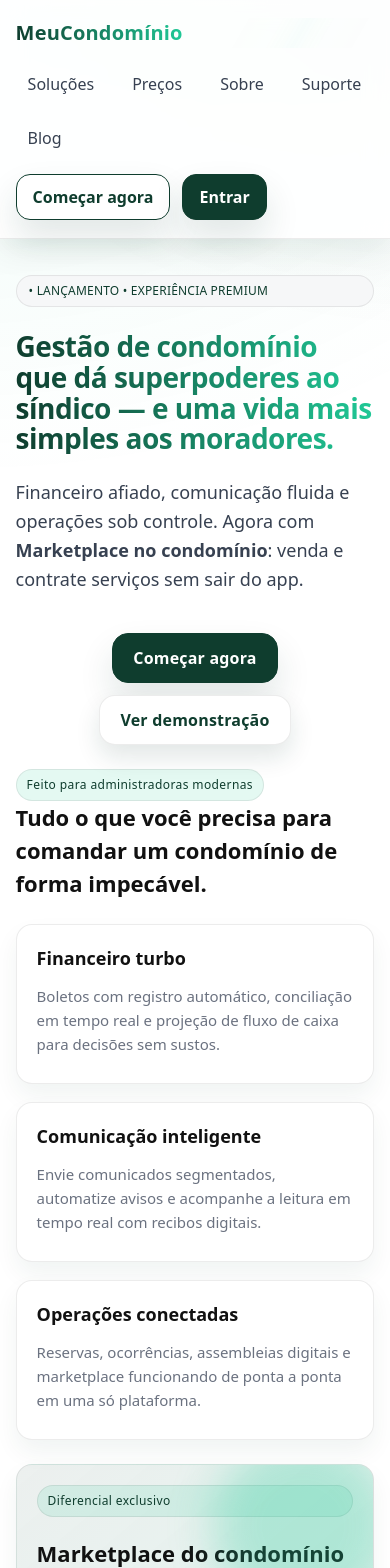
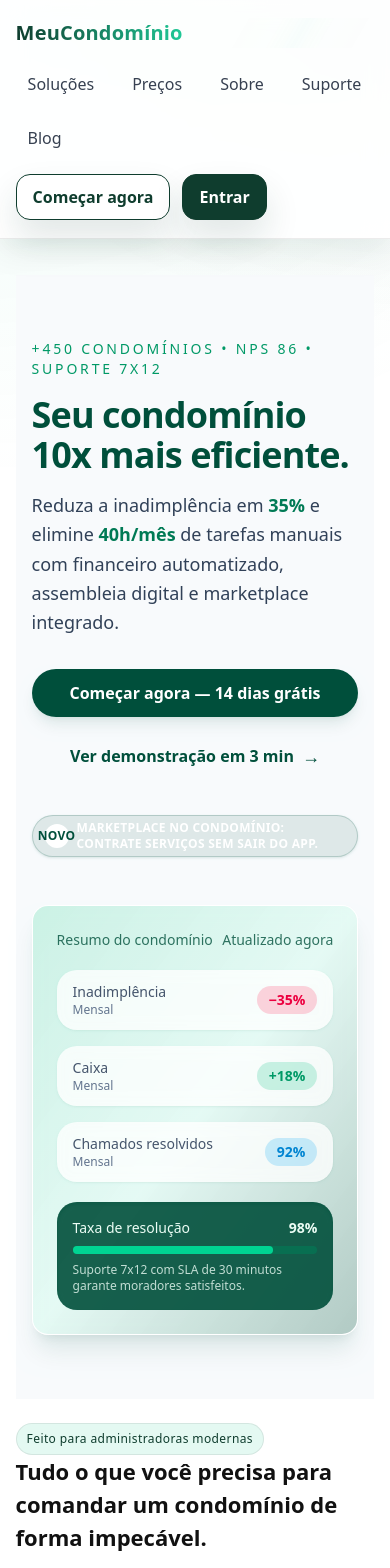
Before and after one commit to meu-condominio0/Meu-Condom-nio, a React (Vite) app: page / in a window 390 px wide. Shown: the top 1568 px of the page. Built offline with nearby package versions, Linux system fonts and the light colour scheme.

Commit message:
Cria hero responsivo para landing

```diff
--- a/components/marketing/HomePage.tsx
+++ b/components/marketing/HomePage.tsx
@@ -1,4 +1,5 @@
 import { useEffect } from 'react';
+import Hero from '@/src/components/Hero';
 import { MarketingLayout, type MarketingPageProps } from './MarketingLayout';
 
 const HERO_FEATURES = [
@@ -68,39 +69,16 @@ const TESTIMONIALS = [
 
 export function MarketingHomePage({ onNavigate, onLogin }: MarketingPageProps) {
   useEffect(() => {
-    document.title = 'MeuCondomínio — Gestão completa para condomínios';
+    document.title = 'MeuCondomínio — Seu condomínio 10x mais eficiente.';
   }, []);
 
   return (
     <MarketingLayout currentPath="/" onNavigate={onNavigate} onLogin={onLogin}>
-      <section className="marketing-section" aria-labelledby="hero-heading">
-        <span className="marketing-eyebrow" aria-hidden="true">
-          • lançamento • experiência premium
-        </span>
-        <h1 id="hero-heading" className="marketing-title">
-          Gestão de condomínio que dá superpoderes ao síndico — e uma vida mais simples aos moradores.
-        </h1>
-        <p className="marketing-lead">
-          Financeiro afiado, comunicação fluida e operações sob controle.
-          Agora com <strong>Marketplace no condomínio</strong>: venda e contrate serviços sem sair do app.
-        </p>
-
-        <div className="marketing-hero-actions" role="group" aria-label="Ações principais">
-          <a href="/comece" onClick={(event) => { event.preventDefault(); onNavigate('/comece'); }}>
-            Começar agora
-          </a>
-          <a
-            className="secondary"
-            href="/demo"
-            onClick={(event) => {
-              event.preventDefault();
-              onNavigate('/demo');
-            }}
-          >
-            Ver demonstração
-          </a>
-        </div>
-      </section>
+      <Hero
+        variant="A"
+        onPrimaryClick={() => onNavigate('/comece')}
+        onSecondaryClick={() => onNavigate('/demo')}
+      />
 
       <section className="marketing-section" aria-labelledby="destaques-heading">
         <div className="marketing-section-header">
--- /dev/null
+++ b/src/components/Badge.tsx
@@ -0,0 +1,22 @@
+import type { PropsWithChildren } from 'react';
+
+type BadgeProps = PropsWithChildren<{
+  className?: string;
+}>;
+
+function classNames(...classes: Array<string | undefined | false>) {
+  return classes.filter(Boolean).join(' ');
+}
+
+export default function Badge({ children, className }: BadgeProps) {
+  return (
+    <span
+      className={classNames(
+        'inline-flex items-center gap-2 rounded-full border border-emerald-900/20 bg-emerald-900/10 px-3 py-1 text-xs font-semibold uppercase tracking-wide text-emerald-900 dark:border-emerald-400/30 dark:bg-emerald-400/10 dark:text-emerald-200',
+        className,
+      )}
+    >
+      {children}
+    </span>
+  );
+}
--- /dev/null
+++ b/src/components/Hero.tsx
@@ -0,0 +1,133 @@
+import Badge from './Badge';
+
+type HeroVariant = 'A' | 'B';
+
+type HeroProps = {
+  variant?: HeroVariant;
+  onPrimaryClick?: () => void;
+  onSecondaryClick?: () => void;
+};
+
+const HEADLINES: Record<HeroVariant, string> = {
+  A: 'Seu condomínio 10x mais eficiente.',
+  B: 'Gestão séria. Vida leve.',
+};
+
+const KPI_CARDS = [
+  { label: 'Inadimplência', value: '−35%', trend: 'bg-rose-500/20 text-rose-600 dark:text-rose-300' },
+  { label: 'Caixa', value: '+18%', trend: 'bg-emerald-500/20 text-emerald-600 dark:text-emerald-300' },
+  { label: 'Chamados resolvidos', value: '92%', trend: 'bg-sky-500/20 text-sky-600 dark:text-sky-300' },
+];
+
+const PROOF_COPY = '+450 condomínios • NPS 86 • Suporte 7x12';
+
+function dispatchCtaEvent(id: 'primary' | 'demo') {
+  if (typeof window === 'undefined') return;
+
+  window.dispatchEvent(new CustomEvent('cta:click', { detail: { id } }));
+}
+
+export default function Hero({ variant = 'A', onPrimaryClick, onSecondaryClick }: HeroProps) {
+  const headline = HEADLINES[variant];
+
+  return (
+    <section
+      className="bg-slate-50 py-16 text-slate-900 dark:bg-slate-950 dark:text-slate-100"
+      aria-labelledby="hero-heading"
+    >
+      <div className="mx-auto grid max-w-7xl gap-12 px-4 sm:px-6 lg:grid-cols-[minmax(0,1fr)_minmax(0,0.9fr)] lg:items-center lg:gap-16 lg:px-8">
+        <div className="mx-auto flex w-full max-w-2xl flex-col gap-8 lg:mx-0">
+          <div className="flex flex-col gap-4">
+            <span className="text-sm font-medium uppercase tracking-[0.2em] text-emerald-600 dark:text-emerald-300">
+              {PROOF_COPY}
+            </span>
+            <h1 id="hero-heading" className="text-4xl font-bold tracking-tight text-emerald-900 dark:text-emerald-100 sm:text-5xl">
+              {headline}
+            </h1>
+            <p className="text-lg leading-relaxed text-slate-700 dark:text-slate-200">
+              Reduza a inadimplência em <span className="font-semibold text-emerald-700 dark:text-emerald-300">35%</span> e elimine{' '}
+              <span className="font-semibold text-emerald-700 dark:text-emerald-300">40h/mês</span> de tarefas manuais com financeiro automatizado,
+              assembleia digital e marketplace integrado.
+            </p>
+          </div>
+
+          <div className="flex flex-col gap-3 sm:flex-row sm:items-center sm:gap-4">
+            <button
+              type="button"
+              data-cta="primary"
+              aria-label="Começar agora com avaliação gratuita de 14 dias"
+              onClick={() => {
+                dispatchCtaEvent('primary');
+                onPrimaryClick?.();
+              }}
+              className="inline-flex w-full items-center justify-center rounded-full bg-emerald-900 px-6 py-3 text-base font-semibold text-white shadow-lg shadow-emerald-900/10 transition hover:bg-emerald-800 focus-visible:outline-none focus-visible:ring-4 focus-visible:ring-emerald-400/60 focus-visible:ring-offset-2 focus-visible:ring-offset-emerald-900/10 sm:w-auto"
+            >
+              Começar agora — 14 dias grátis
+            </button>
+            <button
+              type="button"
+              data-cta="demo"
+              aria-label="Ver demonstração do MeuCondomínio em 3 minutos"
+              onClick={() => {
+                dispatchCtaEvent('demo');
+                onSecondaryClick?.();
+              }}
+              className="inline-flex w-full items-center justify-center rounded-full border border-transparent px-6 py-3 text-base font-semibold text-emerald-900 transition hover:text-emerald-700 focus-visible:outline-none focus-visible:ring-4 focus-visible:ring-emerald-400/40 focus-visible:ring-offset-2 focus-visible:ring-offset-slate-50 dark:text-emerald-200 dark:hover:text-emerald-100 dark:focus-visible:ring-offset-slate-950 sm:w-auto"
+            >
+              <span>Ver demonstração em 3 min</span>
+              <span aria-hidden="true" className="ml-2 text-lg">
+                →
+              </span>
+            </button>
+          </div>
+
+          <div className="flex flex-col gap-3">
+            <Badge className="w-fit bg-emerald-900 text-white shadow-sm shadow-emerald-900/10 dark:bg-emerald-500 dark:text-emerald-950">
+              <span className="inline-flex h-6 w-6 items-center justify-center rounded-full bg-white text-xs font-bold text-emerald-900 dark:bg-emerald-900 dark:text-emerald-100">
+                Novo
+              </span>
+              Marketplace no condomínio: contrate serviços sem sair do app.
+            </Badge>
+          </div>
+        </div>
+
+        <div className="relative mx-auto flex w-full max-w-xl flex-col items-stretch justify-center gap-6 lg:mx-0">
+          <div className="relative overflow-hidden rounded-2xl border border-white/40 bg-white/80 p-6 shadow-xl shadow-emerald-900/10 backdrop-blur-sm dark:border-emerald-500/10 dark:bg-emerald-900/40">
+            <div className="pointer-events-none absolute inset-0 bg-gradient-to-br from-emerald-500/20 via-emerald-400/10 to-emerald-900/30" aria-hidden="true" />
+            <div className="relative flex flex-col gap-5">
+              <div className="flex items-center justify-between text-sm font-medium text-emerald-900/80 dark:text-emerald-100/90">
+                <span>Resumo do condomínio</span>
+                <span>Atualizado agora</span>
+              </div>
+              <div className="grid gap-4">
+                {KPI_CARDS.map((kpi) => (
+                  <div key={kpi.label} className="flex items-center justify-between rounded-xl bg-white/80 px-4 py-3 text-left shadow-sm shadow-emerald-900/5 backdrop-blur-sm dark:bg-emerald-950/60">
+                    <div className="flex flex-col">
+                      <span className="text-sm font-medium text-slate-600 dark:text-slate-200">{kpi.label}</span>
+                      <span className="text-xs text-slate-500 dark:text-slate-300">Mensal</span>
+                    </div>
+                    <span className={`rounded-full px-3 py-1 text-sm font-semibold ${kpi.trend}`}>
+                      {kpi.value}
+                    </span>
+                  </div>
+                ))}
+              </div>
+              <div className="flex flex-col gap-2 rounded-xl bg-emerald-900/90 p-4 text-emerald-50 shadow-inner shadow-emerald-900/40">
+                <div className="flex items-center justify-between text-sm">
+                  <span>Taxa de resolução</span>
+                  <span className="font-semibold">98%</span>
+                </div>
+                <div className="h-2 rounded-full bg-emerald-700/60">
+                  <div className="h-full w-[82%] rounded-full bg-emerald-400" aria-hidden="true" />
+                </div>
+                <p className="text-xs text-emerald-50/80">
+                  Suporte 7x12 com SLA de 30 minutos garante moradores satisfeitos.
+                </p>
+              </div>
+            </div>
+          </div>
+        </div>
+      </div>
+    </section>
+  );
+}
```
